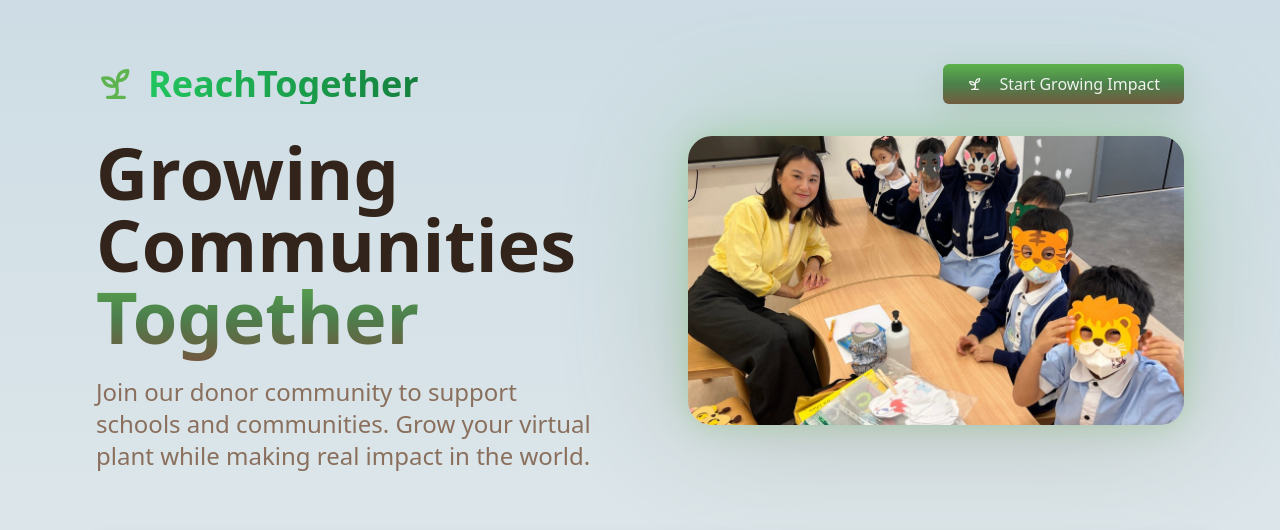
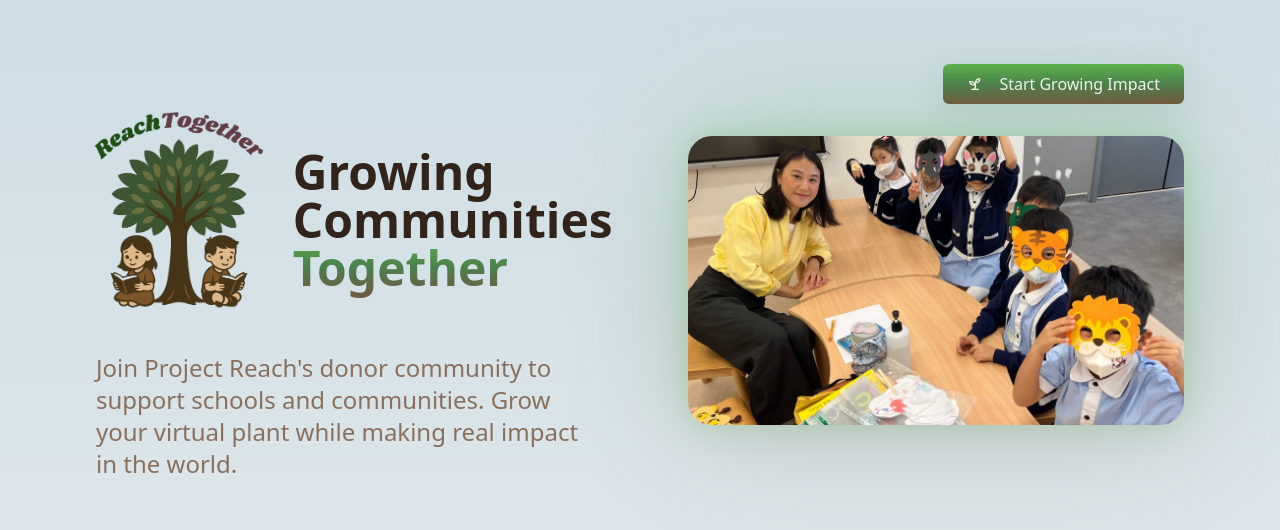
Before and after one commit to szelingtan/MS-Hackathon, a React (Vite) app: page / in a window 1280 px wide. Shown: the top 530 px of the page. Built offline with nearby package versions, Linux system fonts and the light colour scheme; no server answers.

Commit message:
Update logo

```diff
--- a/src/pages/Landing.tsx
+++ b/src/pages/Landing.tsx
@@ -3,6 +3,7 @@ import { Card, CardContent } from "@/components/ui/card";
 import { Sprout, Telescope, BookOpen } from "lucide-react";
 import { useNavigate } from "react-router-dom";
 import heroImage from "@/assets/landingpage.png";
+import logoImage from "@/assets/newlogo.png";
 
 const Landing = () => {
   const navigate = useNavigate();
@@ -22,20 +23,22 @@ const Landing = () => {
 
               {/* Hero Content */}
               <div className="space-y-8 text-center lg:text-left pl-0 lg:pl-8">
-                {/* App Name */}
-                <div className="flex items-center justify-center lg:justify-start space-x-3 mb-8">
-                  <Sprout className="h-10 w-10 text-plant-growth animate-leaf-sway" />
-                  <h1 className="text-4xl font-bold bg-gradient-to-r from-green-500 to-green-700 bg-clip-text text-transparent">ReachTogether</h1>
+                {/* Logo and Title */}
+                <div className="flex items-center space-x-4 mb-6 -ml-4 mt-8">
+                  <img src={logoImage} alt="ReachTogether" className="h-56 w-auto" />
+                  <div className="flex flex-col mt-6">
+                    <h2 className="text-4xl lg:text-5xl font-bold text-foreground leading-none">Growing</h2>
+                    <h2 className="text-4xl lg:text-5xl font-bold text-foreground leading-none">Communities</h2>
+                    <h2 className="text-4xl lg:text-5xl font-bold text-foreground leading-none">
+                      <span className="bg-gradient-growth bg-clip-text text-transparent">Together</span>
+                    </h2>
+                  </div>
                 </div>
 
-                {/* Main Title */}
-                <div>
-                  <h2 className="text-6xl lg:text-7xl font-bold text-foreground leading-tight mb-6">
-                    Growing Communities
-                    <span className="bg-gradient-growth bg-clip-text text-transparent"> Together</span>
-                  </h2>
+                {/* Main Description */}
+                <div className="mt-4">
                   <p className="text-xl lg:text-2xl text-muted-foreground leading-relaxed max-w-2xl mx-auto lg:mx-0">
-                    Join our donor community to support schools and communities.
+                    Join Project Reach's donor community to support schools and communities.
                     Grow your virtual plant while making real impact in the world.
                   </p>
                 </div>
--- a/src/pages/Login.tsx
+++ b/src/pages/Login.tsx
@@ -3,8 +3,9 @@ import { Button } from "@/components/ui/button";
 import { Card, CardContent, CardDescription, CardHeader, CardTitle } from "@/components/ui/card";
 import { Input } from "@/components/ui/input";
 import { Label } from "@/components/ui/label";
-import { Sprout, Users, Shield } from "lucide-react";
+import { Users, Shield } from "lucide-react";
 import { useAuth } from "@/hooks/use-auth";
+import logoImage from "@/assets/newlogo.png";
 import { useNavigate } from "react-router-dom";
 import { toast } from "sonner";
 
@@ -45,12 +46,13 @@ const Login = () => {
     <div className="min-h-screen bg-gradient-sky flex items-center justify-center">
       <div className="container mx-auto px-4 py-16">
         <div className="text-center mb-12">
-          <div className="flex items-center justify-center space-x-3 mb-6">
-            <Sprout className="h-12 w-12 text-plant-growth animate-leaf-sway" />
-            <h1 className="text-4xl font-bold text-primary">Reach Together</h1>
+          <div className="flex items-center justify-center space-x-4 mb-6">
+            <img src={logoImage} alt="ReachTogether" className="h-20 w-auto" />
+            <div className="text-left">
+              <h1 className="text-4xl font-bold text-primary">Welcome Back</h1>
+              <p className="text-lg text-muted-foreground">Choose your login type to continue</p>
+            </div>
           </div>
-          <h2 className="text-3xl font-bold text-foreground mb-4">Welcome Back</h2>
-          <p className="text-lg text-muted-foreground">Choose your login type to continue</p>
         </div>
 
         <div className="grid md:grid-cols-2 gap-8 max-w-4xl mx-auto">
```
Also changed, not shown: src/assets/newlogo.png (added), src/assets/reachtgt-nobg.png (added).
